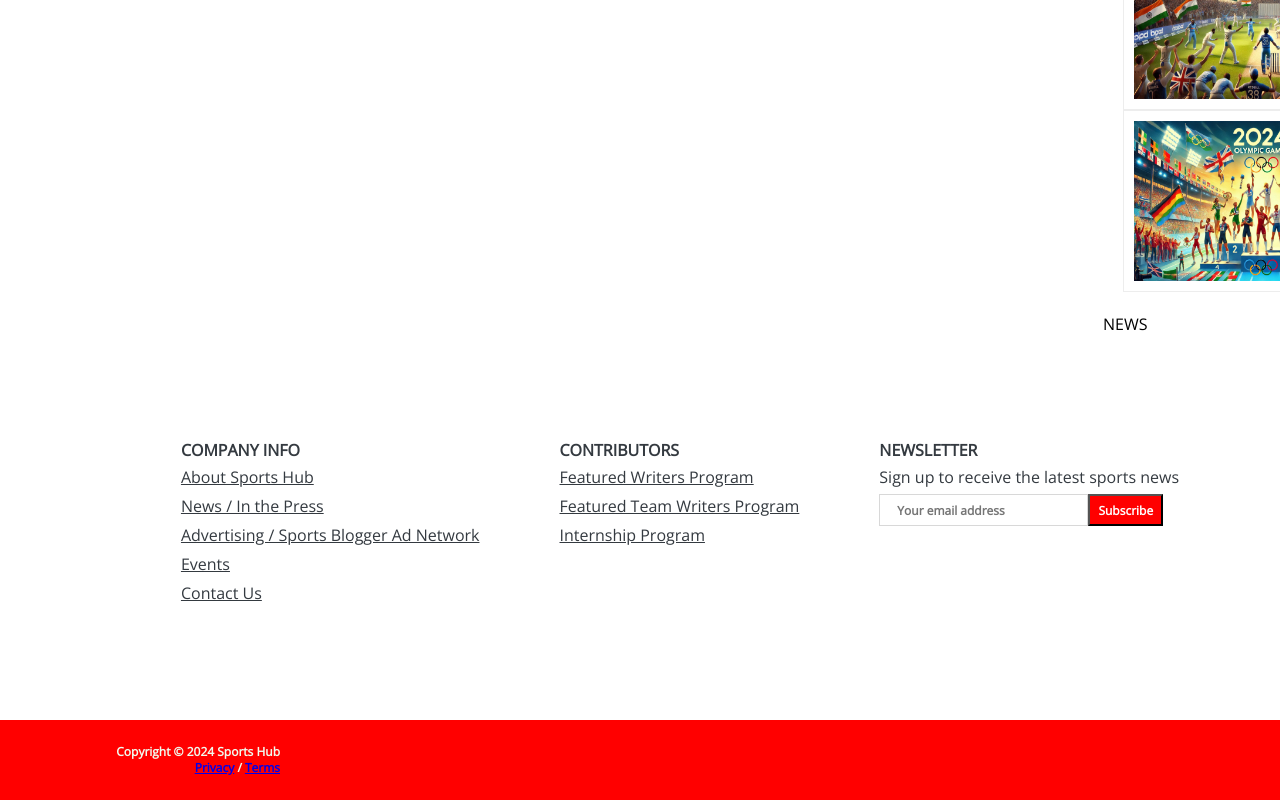
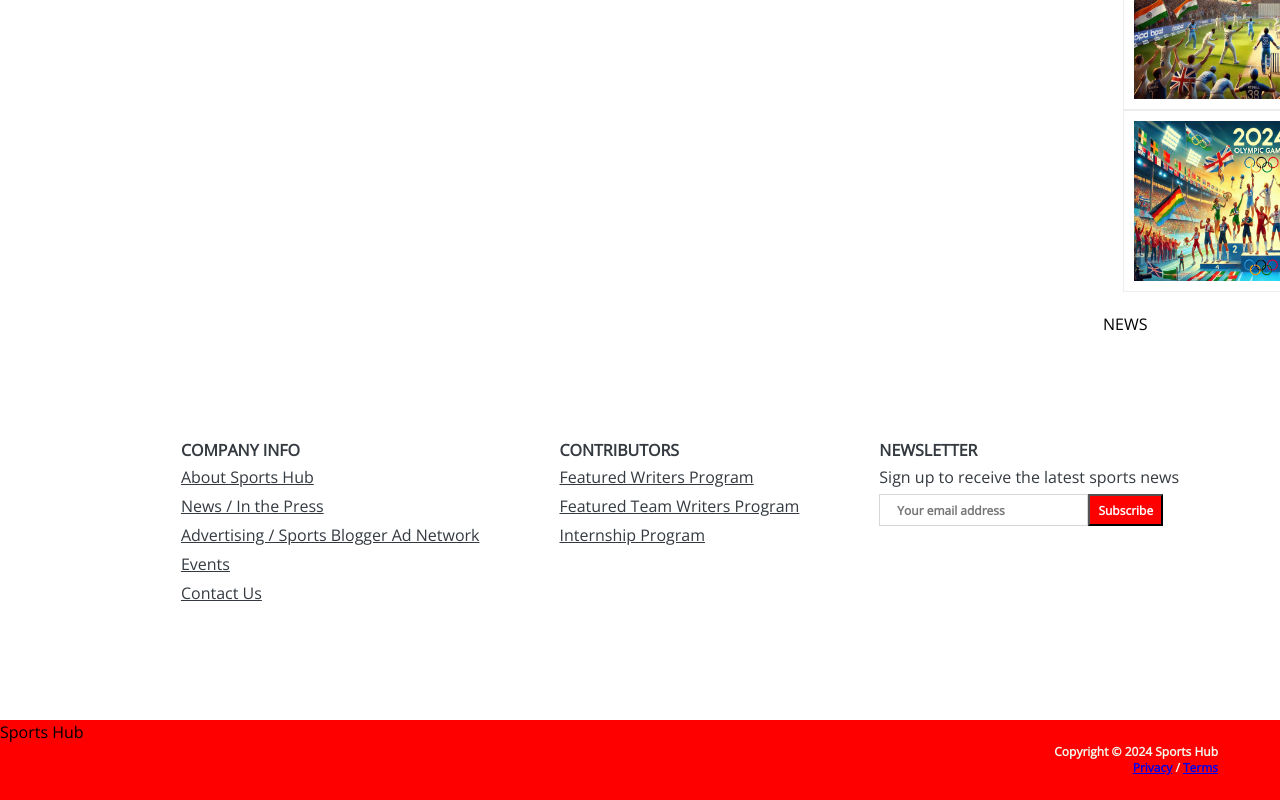
Before and after one commit to dark-side/sports_hub_react_skeleton, a React (Create React App) app: page / in a window 1280 px wide. Shown: the part 2498-3298 px from the top of the page. Built offline with nearby package versions, Linux system fonts and the light colour scheme; no server answers.

Commit message:
Add brand to footer

```diff
--- a/src/components/Footer/Footer.js
+++ b/src/components/Footer/Footer.js
@@ -1,5 +1,6 @@
 import React, { useState } from 'react';
 import './footer.scss';
+import Brand from '../common/Brand'
 
 const Footer = () => {
   const [email, setEmail] = useState('');
@@ -47,6 +48,7 @@ const Footer = () => {
     </div>
 
     <div className="bottom">
+      <Brand></Brand>
       <div className="copyright">
         <div>Copyright © {new Date().getFullYear()} Sports Hub</div>
         <div>
--- a/src/components/Header/Navigation.js
+++ b/src/components/Header/Navigation.js
@@ -2,7 +2,7 @@ import React, { useState } from 'react';
 import { Search, Facebook, Twitter, Google } from '@mui/icons-material';
 import { Link } from 'react-router-dom';
 import './navigation.scss';
-import Brand from './Brand';
+import Brand from '../common/Brand';
 
 const Header = () => {
   const [lang, setLang] = useState('en');
```
Also changed, not shown: src/components/common/Brand.js (renamed from src/components/Header/Brand.js), src/components/common/brand.scss (renamed from src/components/Header/brand.scss).
